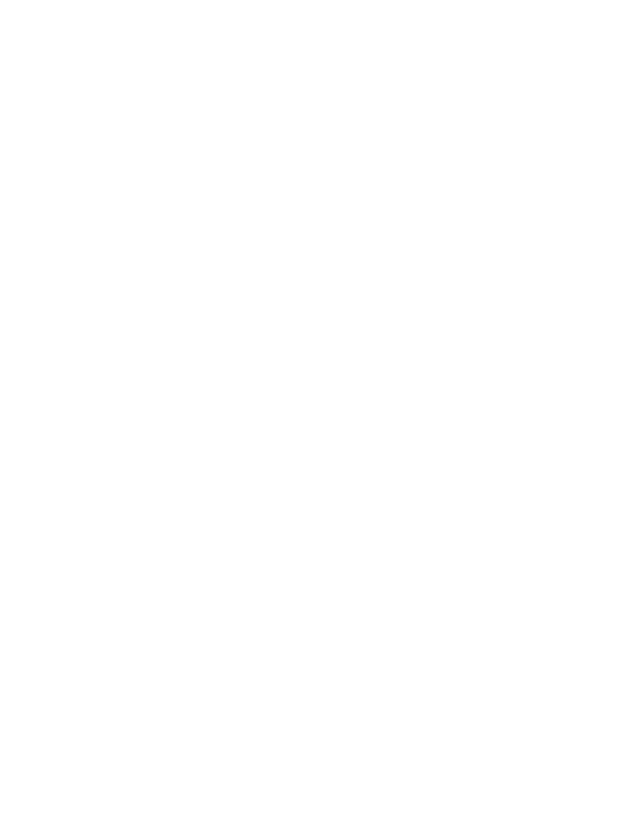
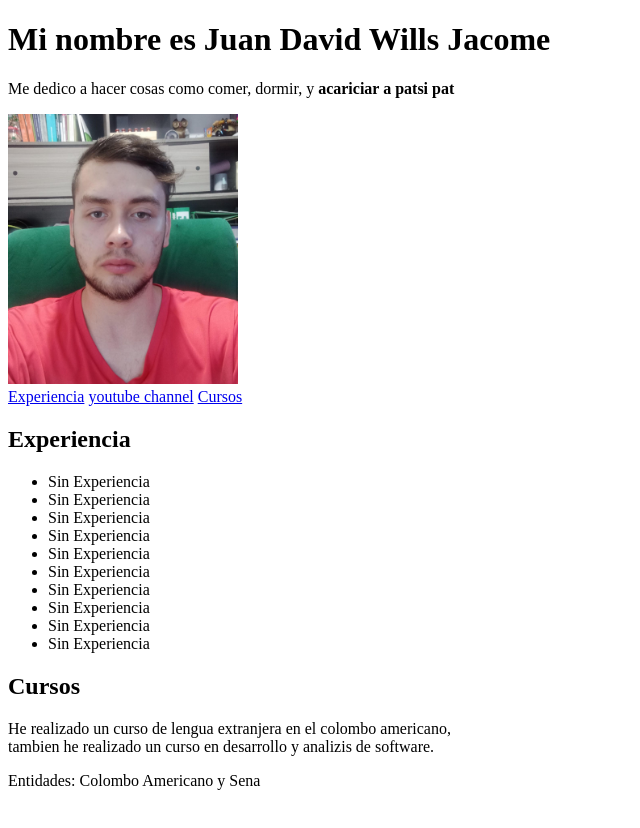
Before and after one commit to Juan-Wills/Proyectos_de_Programacion, a plain HTML site: page Proyecto pagina web/index.html in a window 1280 px wide. Shown: the whole page, without its empty margins (0-640 px from the left). Before the commit the page ends 800 px from the top, so only its background shows below. Drawn offline with Linux system fonts and the light colour scheme.

Commit message:
Proyecto pagina web personal

```diff
--- a/Proyecto pagina web/index.html
+++ b/Proyecto pagina web/index.html
@@ -1,11 +1,94 @@
 <!DOCTYPE html>
 <html lang="en">
-<head>
-    <meta charset="UTF-8">
-    <meta name="viewport" content="width=device-width, initial-scale=1.0">
-    <title>Primera página web</title>
-</head>
-<body>
+    <head>
+        <meta charset="UTF-8">
+        <meta name="viewport" content="width=device-width, initial-scale=1.0">
+        <title>Portafolio de Juan</title>
+        <meta name="description" content="Mi intento de hacer un Portafolio de Juan David Wills">
 
+        <!-- open graph -->
+        <link rel="icon" type="image/png" href="/images/icono.png">
+    </head>
+
+    <body>
+        <header>
+        <main>
+            <!-- Presentacion -->
+            <h1>Mi nombre es Juan David Wills Jacome</h1>
+            <p>Me dedico a hacer cosas como comer, dormir, y
+            <strong> acariciar a patsi pat</strong></p>
+            <img
+            title="Foto de Juan David Wills"
+            src="/images/Yo.jpeg"
+            alt="Este soy yo con sueño"
+            width="230"
+            height="270"
+            >
+            <nav>
+                <a href="#Experiencia">Experiencia</a>
+                <a href="https://www.youtube.com/channel/UC0Uyre2DCbB3xXsti4wE0qQ" target="_self" rel="Canal de youtube">youtube channel</a>
+                <a href="#cursos">Cursos</a>
+            </nav>
+            </header>
+            <h2 id="Experiencia">Experiencia</h2>
+            <ul>
+                <li class="items-list-experience"> Sin Experiencia</li>
+                <li class="items-list-experience"> Sin Experiencia</li>
+                <li class="items-list-experience"> Sin Experiencia</li>
+                <li class="items-list-experience"> Sin Experiencia</li>
+                <li class="items-list-experience"> Sin Experiencia</li>
+                <li class="items-list-experience"> Sin Experiencia</li>
+                <li class="items-list-experience"> Sin Experiencia</li>
+                <li class="items-list-experience"> Sin Experiencia</li>
+                <li class="items-list-experience"> Sin Experiencia</li>
+                <li class="items-list-experience"> Sin Experiencia</li>
+            </ul>
+
+            <section>
+                <article>
+                    <header>
+                    <h2>Cursos</h2>
+                    </header>
+                    <p>He realizado un curso de lengua extranjera en el colombo americano, <br>
+                    tambien he realizado un curso en desarrollo y analizis de software.</p>
+
+                    <!-- va con etilica -->
+                    <footer>Entidades: Colombo Americano y Sena</footer>
+                </article>
+            </section>
+        </main>
+
+
+
+
+
+
+
+
+
+
+
+
+
+    <br>
+    <br>
+    <br>
+    <br>
+    <br>
+    <br>
+    <br>
+    <br>
+    <br>
+    <br>
+    <br>
+    <br>
+    <br>
+    <br>
+    <br>
+    <br>
+    <br>
+    <br>
+    <br>
+    <br>
 </body>
 </html>
```
Also changed, not shown: Proyecto pagina web/images/Yo.jpeg (added), Proyecto pagina web/images/icono.png (added).
